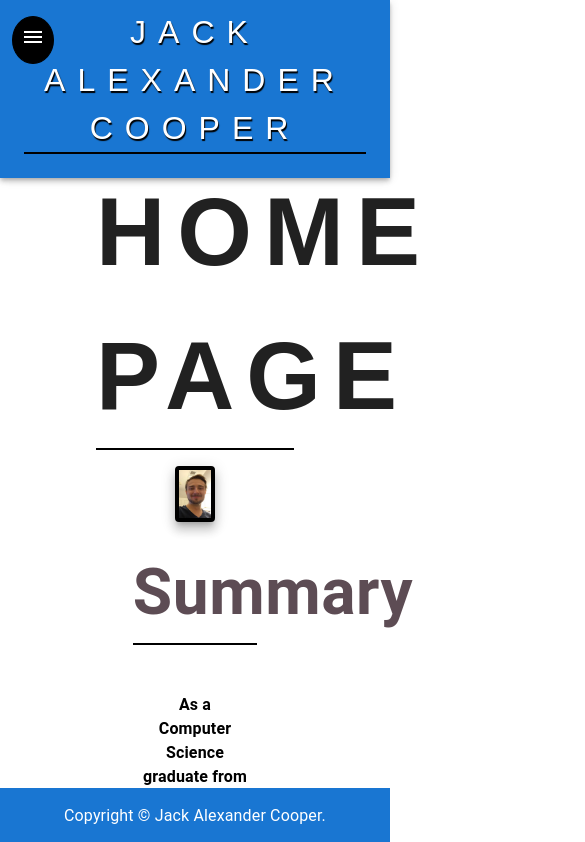
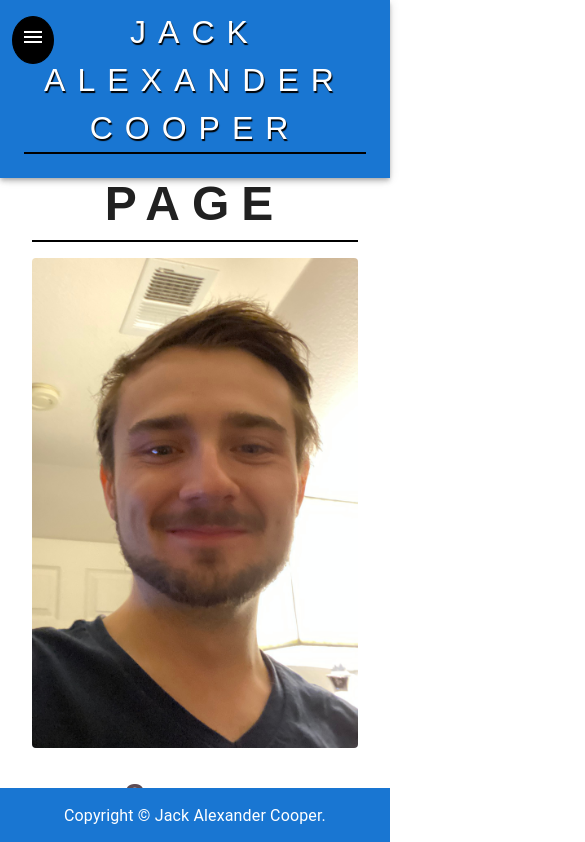
Before and after one commit to Jack-A-Cooper/jack-a-cooper.github.io, a React (Create React App) app in the folder my-app/: page / in a window 390 px wide. Shown: the top 842 px of the page, 585 px wide, since content can reach past the window. Built offline with nearby package versions, Linux system fonts and the light colour scheme.

Commit message:
update styles

```diff
--- a/my-app/src/components/Header/HeaderStyles.js
+++ b/my-app/src/components/Header/HeaderStyles.js
@@ -42,7 +42,8 @@ export const StyledMenuButton = styled(IconButton)(({ theme }) => ({
   left: theme.spacing(2),
   top: theme.spacing(1),
   border: `1px solid ${theme.palette.mode === 'dark' ? 'white' : 'black'}`,
-  backgroundColor: 'black',
+  backgroundColor: theme.palette.mode === 'dark' ? 'white' : 'black',
+  color: theme.palette.mode === 'dark' ? 'black' : 'white',
 }));
 
 export const StyledNavButtons = styled(Box)(({ theme }) => ({
--- a/my-app/src/components/Styles.js
+++ b/my-app/src/components/Styles.js
@@ -8,34 +8,19 @@ import { List, ListItem, ListItemText } from '@mui/material';
 
 // Theme styles (for ease of reference)
 
-// Primary - Blue
-export const themeColorPrimary = (({ theme }) => ({
-  color: theme.palette.primary.main,
-}));
-
-// Secondary - Purple
-export const themeColorSecondary = (({ theme }) => ({
-  color: theme.palette.secondary.main,
-}));
-
-// Contrast - White
-export const themeColorContrast = (({ theme }) => ({
-  color: theme.palette.primary.contrastText,
-}));
-
-// Dark Primary - Deep Orange
-export const themeColorDarkPrimary = (({ theme }) => ({
-  color: '#ABB0B8',
-}));
-
 // Section styles
 
 // Section Container style
 export const SectionContainerBox = styled(Box)(({ theme }) => ({
   padding: theme.spacing(12),
-  maxWidth: '1200px',
   margin: '0 auto',
-  maxWidth: '100%',
+  margintop: '120px',
+  [theme.breakpoints.down('md')]: {
+    padding: theme.spacing(8),
+  },
+  [theme.breakpoints.down('sm')]: {
+    padding: theme.spacing(4),
+  },
 }));
 
 // Container styles
@@ -43,16 +28,11 @@ export const SectionContainerBox = styled(Box)(({ theme }) => ({
 // Container style
 export const ContainerBox = styled(Box)(({ theme }) => ({
   padding: theme.spacing(2),
-  maxWidth: '1200px',
   margin: '0 auto',
-  maxWidth: '100%',
 }));
 
 // Center Container style
 export const CenterContainerBox = styled(Box)(({ theme }) => ({
-  padding: theme.spacing(2),
-  maxWidth: '100%',
-  margin: '0 auto',
   textAlign: 'center',
   display: 'flex',
   alignItems: 'center',
@@ -61,9 +41,6 @@ export const CenterContainerBox = styled(Box)(({ theme }) => ({
 
 // Left Container style
 export const LeftJustifiedContainerBox = styled(Box)(({ theme }) => ({
-  padding: theme.spacing(2),
-  maxWidth: '100%',
-  margin: '0 auto',
   textAlign: 'left',
   display: 'flex',
   alignItems: 'left',
@@ -82,11 +59,14 @@ export const AppTitleName = styled(Typography)(({ theme }) => ({
   fontFamily: '"Montserrat", sans-serif',
   color: theme.palette.mode === 'dark' ? 'black' : theme.palette.primary.contrastText,
   textShadow: theme.palette.mode === 'dark' ? `1px 2px 1px black` : `1px 2px 1px black`,
+  [theme.breakpoints.down('md')]: {
+    fontSize: '2.5rem',
+  },
   [theme.breakpoints.down('sm')]: {
     fontSize: '2rem',
   },
   [theme.breakpoints.down('xs')]: {
-    fontSize: '1rem',
+    fontSize: '1.5rem',
   },
   fontColor: '#6F7378',
   borderBottom: `2px solid ${theme.palette.mode === 'dark' ? 'white' : 'black'}`,
@@ -102,6 +82,15 @@ export const HeaderTypography = styled(Typography)(({ theme }) => ({
   textAlign: 'center',
   textTransform: 'uppercase',
   letterSpacing: '12px',
+  [theme.breakpoints.down('md')]: {
+    fontSize: '6rem',
+  },
+  [theme.breakpoints.down('sm')]: {
+    fontSize: '3rem',
+  },
+  [theme.breakpoints.down('xs')]: {
+    fontSize: '1.5rem',
+  },
   marginBottom: theme.spacing(2),
   borderBottom: `2px solid ${theme.palette.mode === 'dark' ? '#ABB0B8' : 'black'}`,
   fontFamily: '"Montserrat", sans-serif',
@@ -117,6 +106,15 @@ export const SubHeaderTypography = styled(Typography)(({ theme }) => ({
   paddingBottom: '2px',
   marginBottom: theme.spacing(1),
   display: 'inline-block',
+  [theme.breakpoints.down('md')]: {
+    fontSize: '4rem',
+  },
+  [theme.breakpoints.down('sm')]: {
+    fontSize: '2rem',
+  },
+  [theme.breakpoints.down('xs')]: {
+    fontSize: '1rem',
+  },
   color: theme.palette.mode === 'dark' ? theme.palette.primary.light : '#5D4C54',
   borderBottom: `2px solid ${theme.palette.mode === 'dark' ? '#6F7378' : 'black'}`,
   textShadow: theme.palette.mode === 'dark' ? `2px 2px 0px ${theme.palette.grey[600]}` : `2px 2px 0px ${theme.palette.grey[150]}`,
@@ -131,6 +129,15 @@ export const SubHeaderTypographyTwo = styled(Typography)(({ theme }) => ({
   paddingBottom: '1px',
   marginBottom: theme.spacing(1),
   display: 'inline-block',
+  [theme.breakpoints.down('md')]: {
+    fontSize: '2rem',
+  },
+  [theme.breakpoints.down('sm')]: {
+    fontSize: '1rem',
+  },
+  [theme.breakpoints.down('xs')]: {
+    fontSize: '0.5rem',
+  },
   color: theme.palette.mode === 'dark' ? '#ABB0B8' : '#CC9966',
   borderBottom: `1px solid ${theme.palette.mode === 'dark' ? 'white' : '#ABB0B8'}`,
   maxWidth: '75%',
@@ -180,6 +187,9 @@ export const StyledLink = styled(Link)(({ theme }) => ({
   fontSize: '1rem',
   padding: theme.spacing(1),
   fontWeight: 'bold',
+  [theme.breakpoints.down('sm')]: {
+    padding: theme.spacing(1.5),
+  },
   '&:hover': {
     color: theme.palette.mode === 'dark' ? '#00ff8c' : '#ffcb00',
   },
@@ -202,29 +212,25 @@ export const StyledButton = styled(Button)(({ theme }) => ({
     duration: theme.transitions.duration.short,
   }),
   maxWidth: '75%',
+  [theme.breakpoints.down('sm')]: {
+    margin: theme.spacing(0.5),
+  },
 }));
 
 // Image and Image Container styles
 
 // Image Grid style
 export const ImageContainer = styled(Paper)(({ theme }) => ({
-  padding: theme.spacing(1),
   textAlign: 'center',
   color: theme.palette.text.secondary,
-  maxWidth: '75%',
 }));
 
 // Image style
 export const StyledImage = styled('img')(({ theme }) => ({
-  width: 'auto',
+  width: '100%',
   height: 'auto',
-  maxWidth: '50%',
-  maxHeight: '100%',
   borderRadius: theme.shape.borderRadius,
   backgroundColor: theme.palette.background.paper,
-  boxShadow: theme.palette.mode === 'dark' ? theme.shadows[10] : theme.shadows[8],
-  border: `4px solid ${theme.palette.mode === 'dark' ? '#ABB0B8' : 'black'}`,
-  maxWidth: '20%',
 }));
 
 // Large Image style
@@ -251,7 +257,7 @@ export const LargeStyledImage = styled('img')(({ theme }) => ({
 
 // Styled List
 export const StyledList = styled(List)(({ theme }) => ({
-  backgroundColor: theme.palette.mode === 'dark' ? theme.palette.background.paper : 'white',
+  backgroundColor: theme.palette.mode === 'dark' ? '#949494' : 'white',
   borderRadius: theme.shape.borderRadius,
   boxShadow: theme.shadows[4],
   padding: theme.spacing(2),
@@ -282,7 +288,7 @@ export const CenteredStyledListItem = styled(ListItem)(({ theme }) => ({
 
 // Styled List Item Text
 export const StyledListItemText = styled(ListItemText)(({ theme }) => ({
-  color: theme.palette.mode === 'dark' ? theme.palette.background.paper : theme.palette.background.default,
+  color: theme.palette.mode === 'dark' ? '#949494' : theme.palette.background.default,
   '& .MuiListItemText-primary': {
     fontWeight: 600,
   },
```
